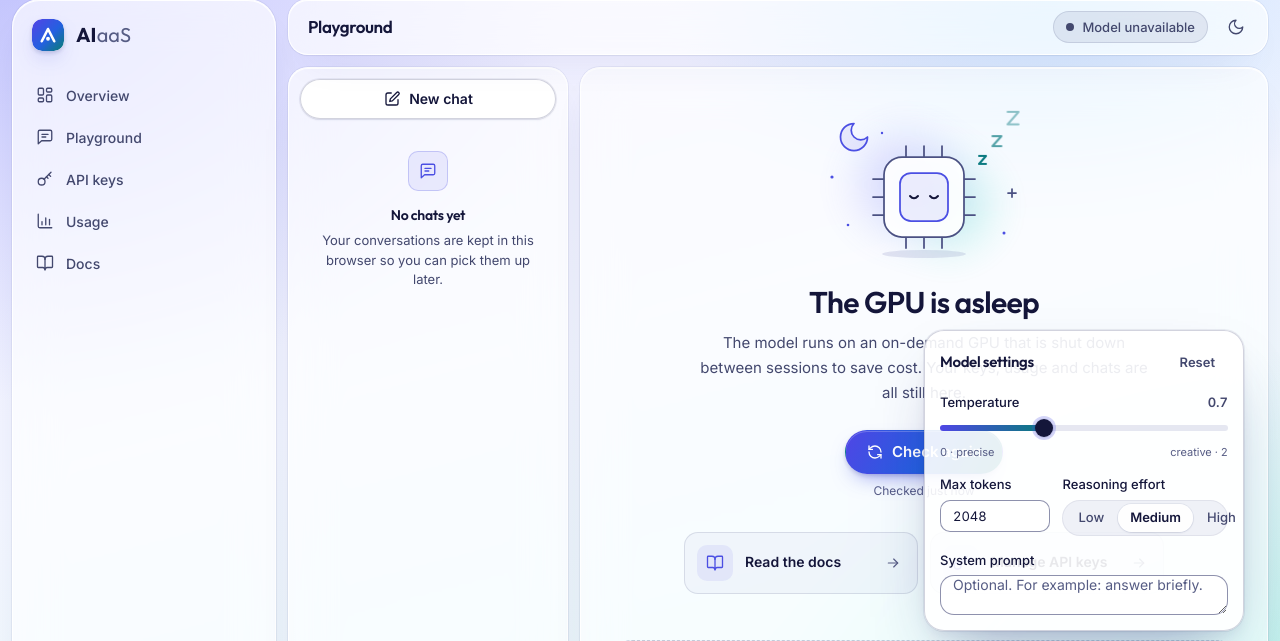
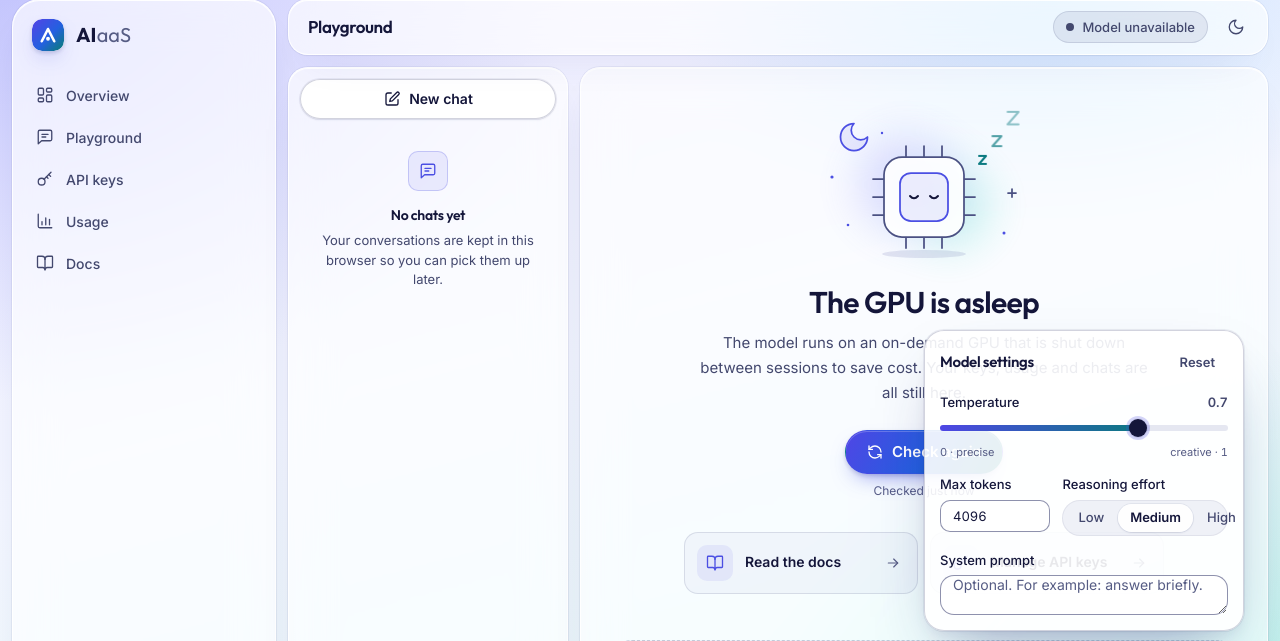
Before and after one commit to jawadas/coe548-aiaas, a Python web app: template portal/app/templates/chat.html in a window 1280 px wide, after a click that opens the changed part. Shown: the part 13-654 px from the top of the page. Run offline with Jinja, Linux system fonts and the light colour scheme; the template is opened without the code that fills it, so the values that code supplies are empty.

Commit message:
fix(portal): cap the playground temperature at 1 and raise the token default
Above roughly 1.2 gpt-oss-20b produces gibberish, and the slider went
to 2. The playground now allows 0 to 1 and ignores a higher saved
setting. The default answer length goes from 2048 to 4096 tokens, since
reasoning counts toward it and longer answers were being cut off.

Co-Authored-By: Claude Fable 5.2 <noreply@anthropic.com>

```diff
--- a/portal/app/routes/chat.py
+++ b/portal/app/routes/chat.py
@@ -49,8 +49,9 @@ class ChatMessage(BaseModel):
 
 class ChatRequest(BaseModel):
     messages: list[ChatMessage] = Field(min_length=1, max_length=MAX_MESSAGES)
-    temperature: float = Field(default=0.7, ge=0, le=2)
-    max_tokens: int = Field(default=2048, ge=16, le=8192)
+    # gpt-oss-20b turns to gibberish well before the API's usual maximum of 2.
+    temperature: float = Field(default=0.7, ge=0, le=1)
+    max_tokens: int = Field(default=4096, ge=16, le=8192)
     reasoning_effort: Literal["low", "medium", "high"] = "medium"
 
 
--- a/portal/app/static/js/chat.js
+++ b/portal/app/static/js/chat.js
@@ -13,9 +13,10 @@
   if (!root) return;
 
   var STORE = 'aiaas.chats.v1';
-  var SETTINGS = 'aiaas.chat.settings.v1';
+  var SETTINGS = 'aiaas.chat.settings.v2';
   var MAX_CHATS = 30;
-  var DEFAULTS = { temperature: 0.7, max_tokens: 2048, reasoning_effort: 'medium', system: '' };
+  var DEFAULTS = { temperature: 0.7, max_tokens: 4096, reasoning_effort: 'medium', system: '' };
+  var MAX_TEMPERATURE = 1;  // above this the model's output turns to gibberish
   var SVG = 'http://www.w3.org/2000/svg';
 
   var $ = function (selector) { return root.querySelector(selector); };
@@ -59,7 +60,7 @@
     var saved = load(SETTINGS, {});
     var effort = document.querySelector('input[name="set-effort"]:checked');
     return {
-      temperature: parseFloat(temperature.value),
+      temperature: Math.min(MAX_TEMPERATURE, parseFloat(temperature.value) || 0),
       max_tokens: Math.min(8192, Math.max(16, parseInt(maxTokens.value, 10) || DEFAULTS.max_tokens)),
       reasoning_effort: effort ? effort.value : saved.reasoning_effort || DEFAULTS.reasoning_effort,
       system: systemPrompt.value.trim(),
@@ -67,7 +68,7 @@
   }
 
   function applySettings(values) {
-    temperature.value = values.temperature;
+    temperature.value = Math.min(MAX_TEMPERATURE, values.temperature);
     maxTokens.value = values.max_tokens;
     systemPrompt.value = values.system;
     var effort = document.getElementById('set-effort-' + values.reasoning_effort);
--- a/portal/app/templates/chat.html
+++ b/portal/app/templates/chat.html
@@ -103,13 +103,13 @@
             </div>
             <div class="field">
               <label class="field__label" for="set-temperature">Temperature <output class="field__value" id="set-temperature-value" for="set-temperature">0.7</output></label>
-              <input class="range" id="set-temperature" type="range" min="0" max="2" step="0.1" value="0.7" data-range="set-temperature-value">
-              <div class="range__scale" aria-hidden="true"><span>0 · precise</span><span>creative · 2</span></div>
+              <input class="range" id="set-temperature" type="range" min="0" max="1" step="0.1" value="0.7" data-range="set-temperature-value">
+              <div class="range__scale" aria-hidden="true"><span>0 · precise</span><span>creative · 1</span></div>
             </div>
             <div class="popover__row">
               <div class="field">
                 <label class="field__label" for="set-max-tokens">Max tokens</label>
-                <input class="input input--sm" id="set-max-tokens" type="number" min="16" max="8192" step="1" value="2048" inputmode="numeric">
+                <input class="input input--sm" id="set-max-tokens" type="number" min="16" max="8192" step="1" value="4096" inputmode="numeric">
               </div>
               <div class="field">
                 <span class="field__label" id="set-effort-label">Reasoning effort</span>
```
